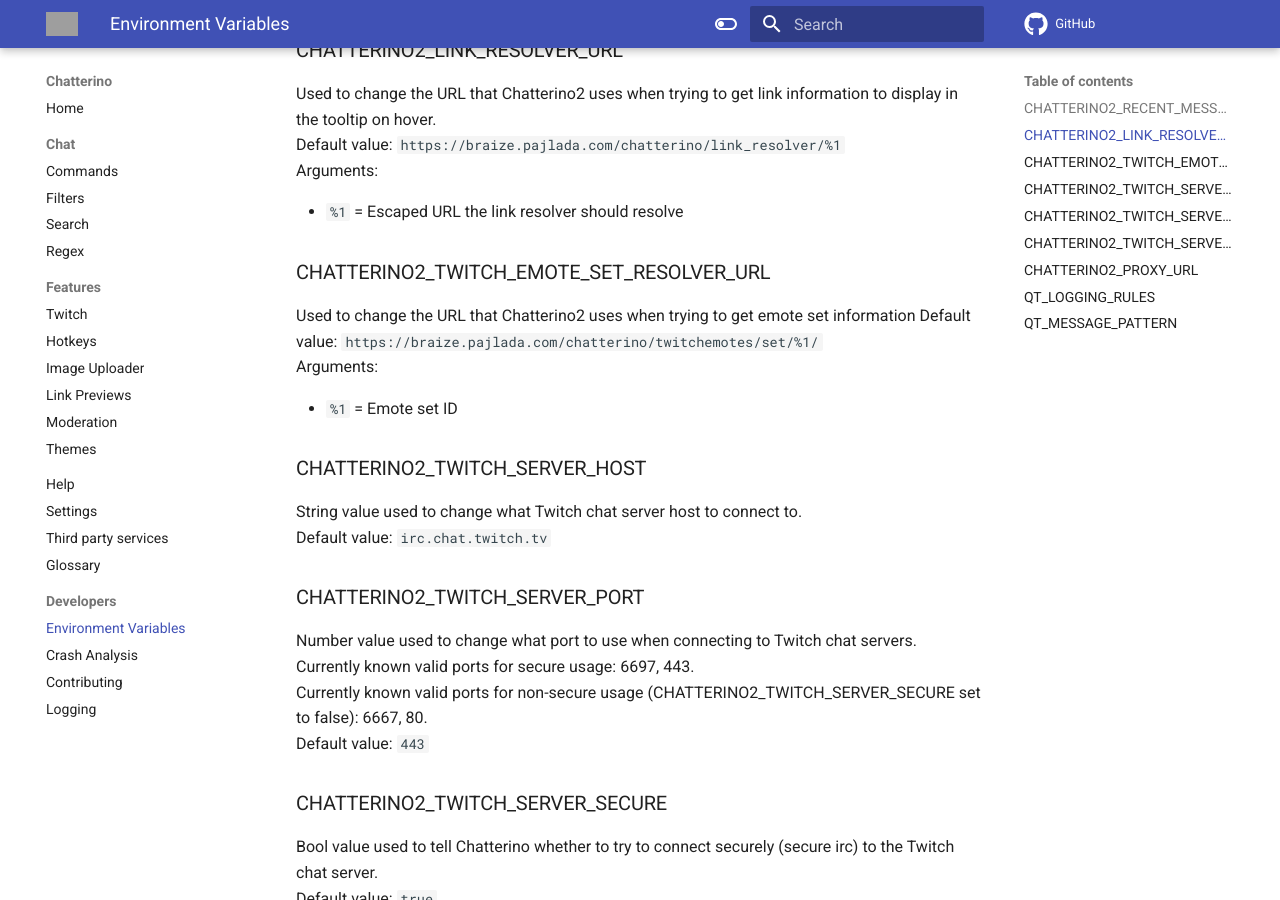
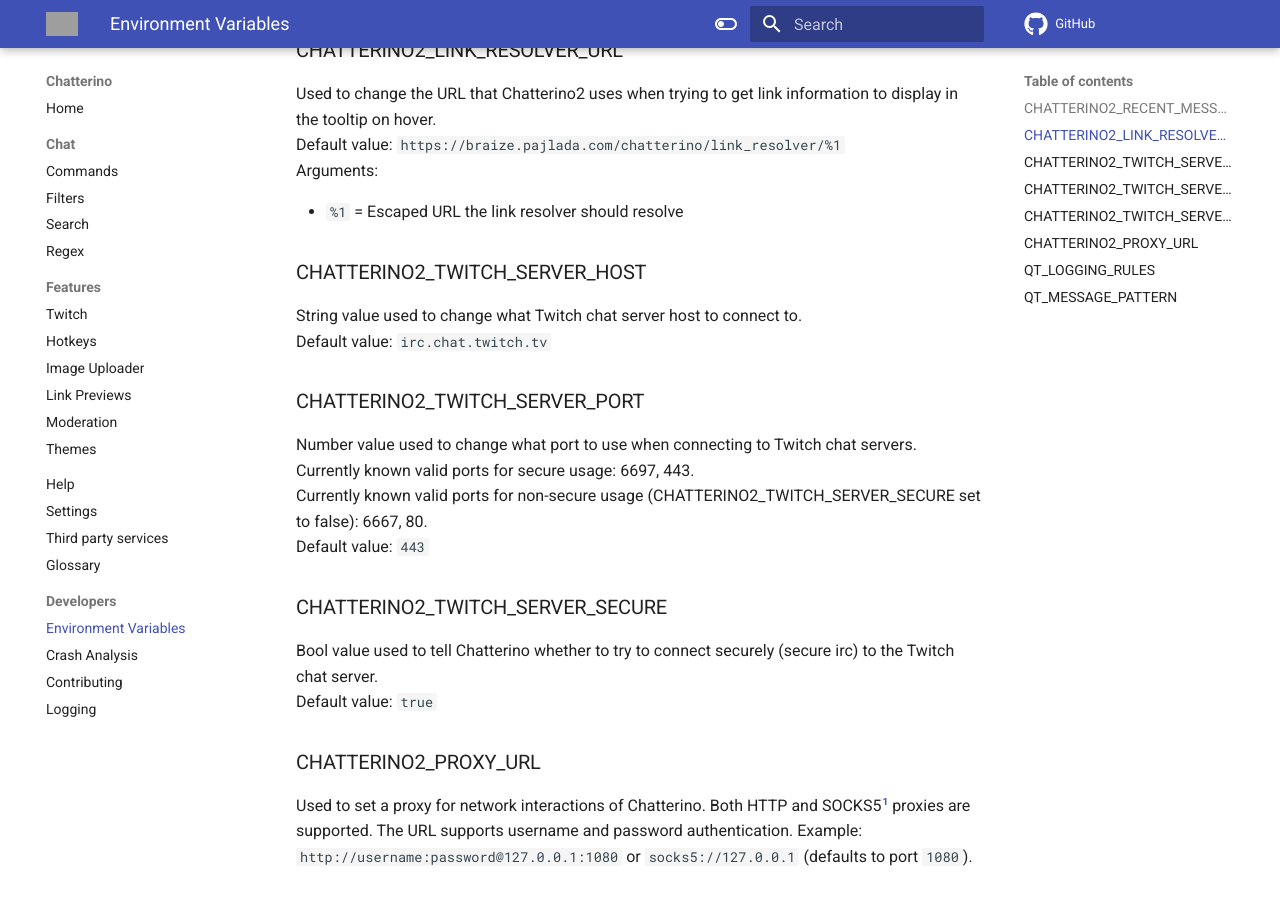
Before and after one commit to Chatterino/wiki, an MkDocs documentation site: the page built from docs/Environment Variables.md, in a window 1280 px wide and 900 px high, scrolled down 501 px. Built offline with MkDocs 1.6.1 and Material for MkDocs 9.7.7, drawn with Linux system fonts in a browser that asks for light colours; comment, search, counter and statistics services are not loaded; grey boxes are pictures that could not be loaded.

Commit message:
fix: remove unused env variable for changing Twitch Emote Set resolver

```diff
--- a/docs/Environment Variables.md
+++ b/docs/Environment Variables.md
@@ -17,14 +17,6 @@
 Arguments:
 
 -   `%1` = Escaped URL the link resolver should resolve
-
-### CHATTERINO2_TWITCH_EMOTE_SET_RESOLVER_URL
-
-Used to change the URL that Chatterino2 uses when trying to get emote set information
-Default value: `https://braize.pajlada.com/chatterino/twitchemotes/set/%1/`
-Arguments:
-
--   `%1` = Emote set ID
 
 ### CHATTERINO2_TWITCH_SERVER_HOST
 
```
